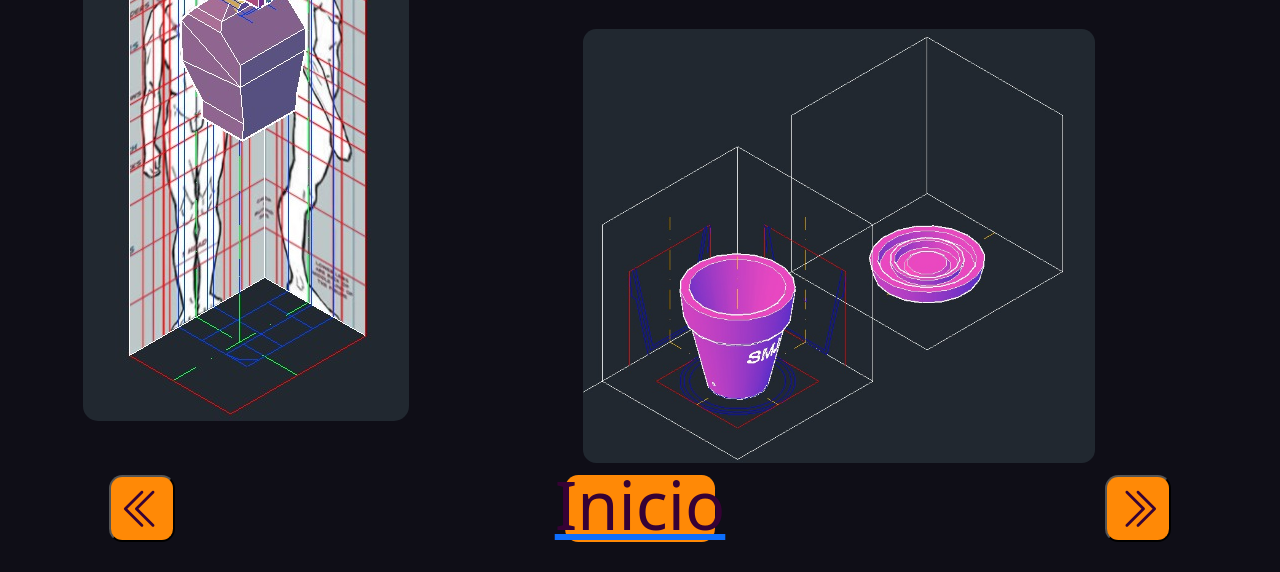
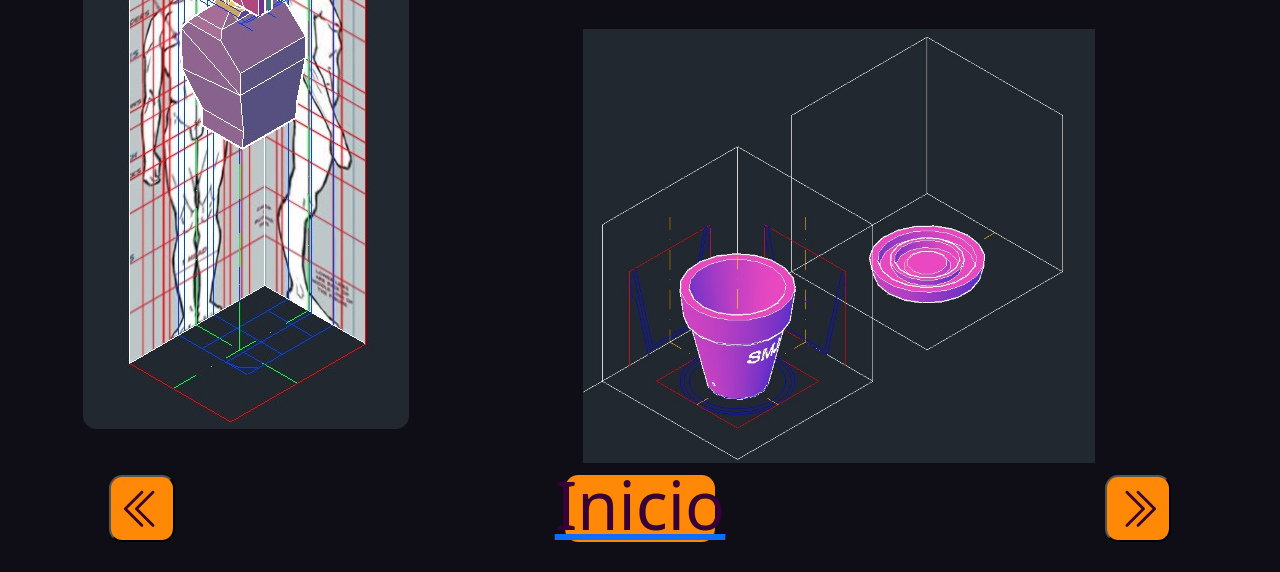
Before and after one commit to Sofim2329/portafolio-sofia, a website: page cad.html in a window 1280 px wide. Shown: the part 228-800 px from the top of the page. Drawn offline with nearby package versions, Linux system fonts and the light colour scheme; a web font is replaced by a local one.

Commit message:
prueba visual

```diff
--- a/cad.html
+++ b/cad.html
@@ -52,7 +52,7 @@
             <img class="maceta" alt= "Modelado de Maceta " src=" ./src/img/Maceta .jpg"/>
           </div>
 
-          <img class="Router" alt= "Modelado cabeza y trozo" src=" ./src/img/Torzo 3D.jpg"/>
+          <img class="robot" alt= "Modelado cabeza y trozo" src=" ./src/img/Torzo 3D.jpg"/>
         </div>
 
         <div class="row justify-content-center">
--- a/style.css
+++ b/style.css
@@ -78,11 +78,10 @@
 
 .maceta{
     max-width:40vw;
-    border-radius: 1.04vw;
 }
 
 .robot{
-    max-width:35vw;
+    max-width:80vw;
     border-radius: 1.04vw;
 }
 
```
